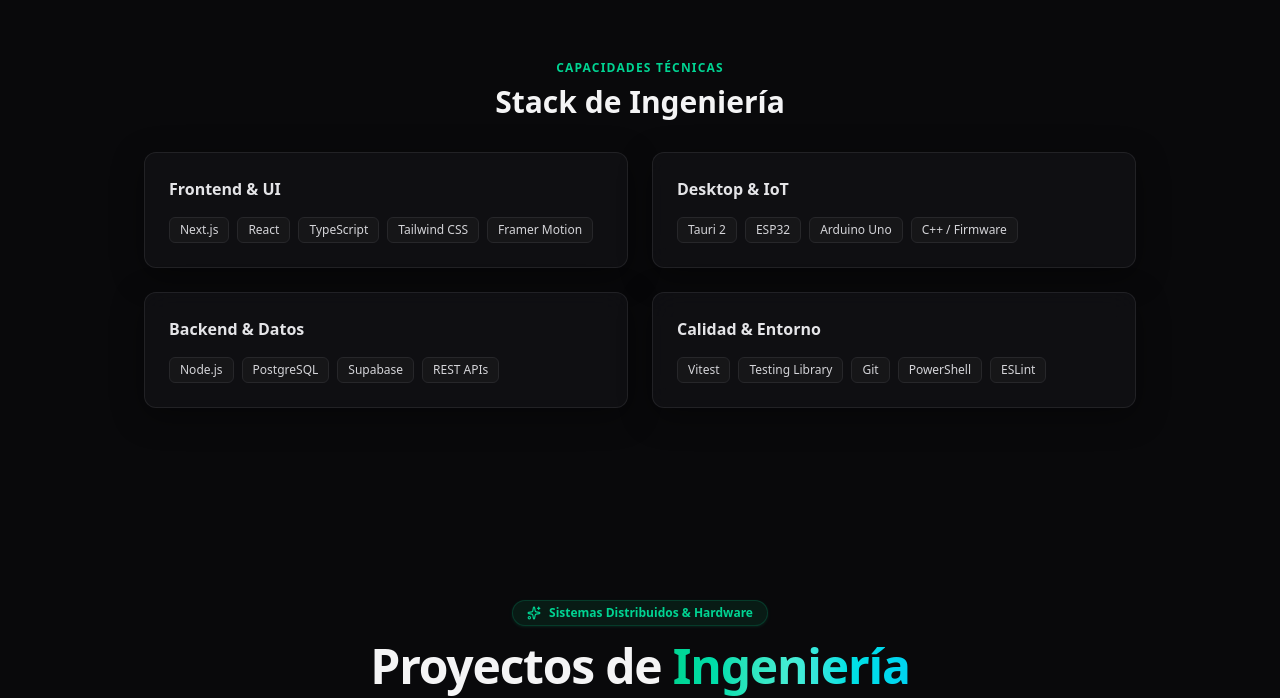
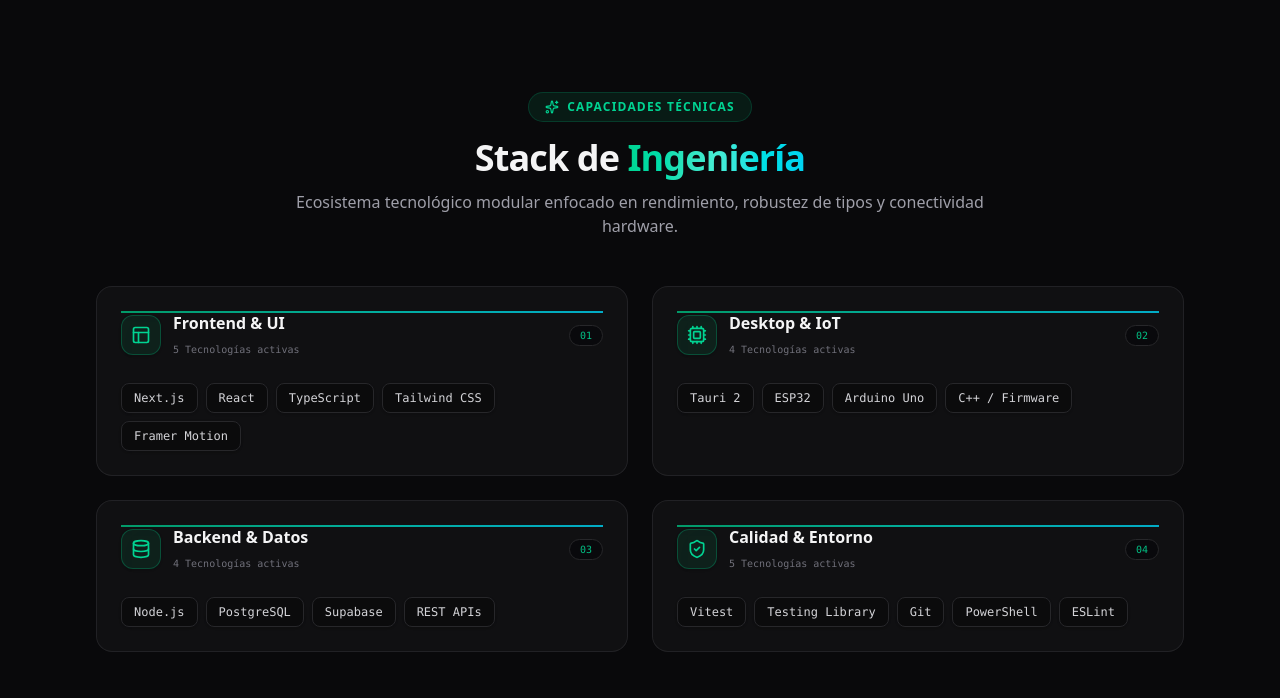
Before and after one commit to luis-sdiaz/luis-diaz-portafolio, a Next.js app: page / in a window 1280 px wide. Shown: the part 2208-2906 px from the top of the page. Built offline with nearby package versions, Linux system fonts and the light colour scheme.

Commit message:
refactor(skills): elevate stack categories with spotlight cards and neon hover microinteractions

```diff
--- a/components/Skills.tsx
+++ b/components/Skills.tsx
@@ -1,55 +1,113 @@
+"use client";
+
+import React from "react";
+import { motion, useReducedMotion } from "framer-motion";
+import { Layout, Cpu, Database, ShieldCheck, Sparkles } from "lucide-react";
+import { SpotlightCard } from "@/components/ui/spotlight-card";
+
 interface SkillCategory {
   title: string;
+  icon: React.ComponentType<{ className?: string }>;
   skills: string[];
 }
 
 const skillCategories: SkillCategory[] = [
   {
     title: "Frontend & UI",
+    icon: Layout,
     skills: ["Next.js", "React", "TypeScript", "Tailwind CSS", "Framer Motion"],
   },
   {
     title: "Desktop & IoT",
+    icon: Cpu,
     skills: ["Tauri 2", "ESP32", "Arduino Uno", "C++ / Firmware"],
   },
   {
     title: "Backend & Datos",
+    icon: Database,
     skills: ["Node.js", "PostgreSQL", "Supabase", "REST APIs"],
   },
   {
     title: "Calidad & Entorno",
+    icon: ShieldCheck,
     skills: ["Vitest", "Testing Library", "Git", "PowerShell", "ESLint"],
   },
 ];
 
 export default function Skills() {
+  const shouldReduceMotion = useReducedMotion();
+
   return (
-    <section id="skills" className="mx-auto max-w-5xl px-4 py-12">
-      <h2 className="text-center text-xs font-semibold uppercase tracking-widest text-emerald-400">
-        Capacidades Técnicas
+    <section id="skills" className="mx-auto max-w-6xl px-4 py-20 sm:px-6 lg:px-8">
+      <div className="mx-auto max-w-3xl text-center">
+        <div className="inline-flex items-center gap-2 rounded-full border border-emerald-500/20 bg-emerald-500/10 px-4 py-1.5 text-xs font-semibold uppercase tracking-widest text-emerald-400">
+          <Sparkles className="h-3.5 w-3.5" aria-hidden="true" />
+          <span>Capacidades Técnicas</span>
+        </div>
+        <h2 className="mt-4 text-3xl font-extrabold tracking-tight text-zinc-100 sm:text-4xl">
+          Stack de{" "}
+          <span className="bg-gradient-to-r from-emerald-400 via-teal-300 to-cyan-400 bg-clip-text text-transparent">
+            Ingeniería
+          </span>
         </h2>
-      <h3 className="mt-2 text-center text-3xl font-semibold text-zinc-100">
-        Stack de Ingeniería
+        <p className="mt-3 text-sm text-zinc-400 sm:text-base">
+          Ecosistema tecnológico modular enfocado en rendimiento, robustez de tipos y conectividad hardware.
+        </p>
+      </div>
+
+      <div className="mt-12 grid gap-6 sm:grid-cols-2">
+        {skillCategories.map((category, idx) => {
+          const Icon = category.icon;
+          return (
+            <SpotlightCard
+              key={category.title}
+              delay={idx * 0.1}
+              className="p-6"
+            >
+              {/* Barra superior luminosa en degradado esmeralda/cian */}
+              <div
+                aria-hidden="true"
+                className="absolute inset-x-0 top-0 h-[2px] bg-gradient-to-r from-emerald-500 via-teal-400 to-cyan-400 opacity-80"
+              />
+
+              <div className="flex items-center justify-between">
+                <div className="flex items-center gap-3">
+                  <div className="flex h-10 w-10 items-center justify-center rounded-xl border border-emerald-500/30 bg-emerald-500/10 text-emerald-400 shadow-sm transition-transform duration-300 group-hover:scale-105">
+                    <Icon className="h-5 w-5" aria-hidden="true" />
+                  </div>
+                  <div>
+                    <h3 className="text-base font-bold text-zinc-100 transition-colors group-hover:text-white">
+                      {category.title}
                     </h3>
+                    <span className="font-mono text-[10px] text-zinc-500">
+                      {category.skills.length} Tecnologías activas
+                    </span>
+                  </div>
+                </div>
 
-      <div className="mt-8 grid gap-6 sm:grid-cols-2">
-        {skillCategories.map((category) => (
-          <div key={category.title} className="glass-panel rounded-xl p-6">
-            <h4 className="text-base font-semibold text-zinc-200">
-              {category.title}
-            </h4>
-            <div className="mt-4 flex flex-wrap gap-2">
+                <span className="rounded-full border border-zinc-800 bg-zinc-950/80 px-2.5 py-0.5 font-mono text-[10px] text-emerald-400/90 font-medium">
+                  {`0${idx + 1}`}
+                </span>
+              </div>
+
+              {/* Chips interactivos que al hacer hover se iluminan con borde neón esmeralda */}
+              <div className="mt-6 flex flex-wrap gap-2">
                 {category.skills.map((skill) => (
-                <span
+                  <motion.span
                     key={skill}
-                  className="rounded-md border border-zinc-800 bg-zinc-900/80 px-2.5 py-1 text-xs text-zinc-300"
+                    whileHover={
+                      shouldReduceMotion ? undefined : { y: -2, scale: 1.05 }
+                    }
+                    transition={{ type: "spring", stiffness: 400, damping: 20 }}
+                    className="cursor-default rounded-lg border border-zinc-800 bg-zinc-950/70 px-3 py-1.5 font-mono text-xs text-zinc-300 shadow-sm transition-all duration-200 hover:border-emerald-500/60 hover:bg-emerald-500/10 hover:text-emerald-300 hover:shadow-[0_0_15px_rgba(16,185,129,0.25)]"
                   >
                     {skill}
-                </span>
+                  </motion.span>
                 ))}
               </div>
-          </div>
-        ))}
+            </SpotlightCard>
+          );
+        })}
       </div>
     </section>
   );
```
Lines whose indentation alone changed are shown as unchanged.
